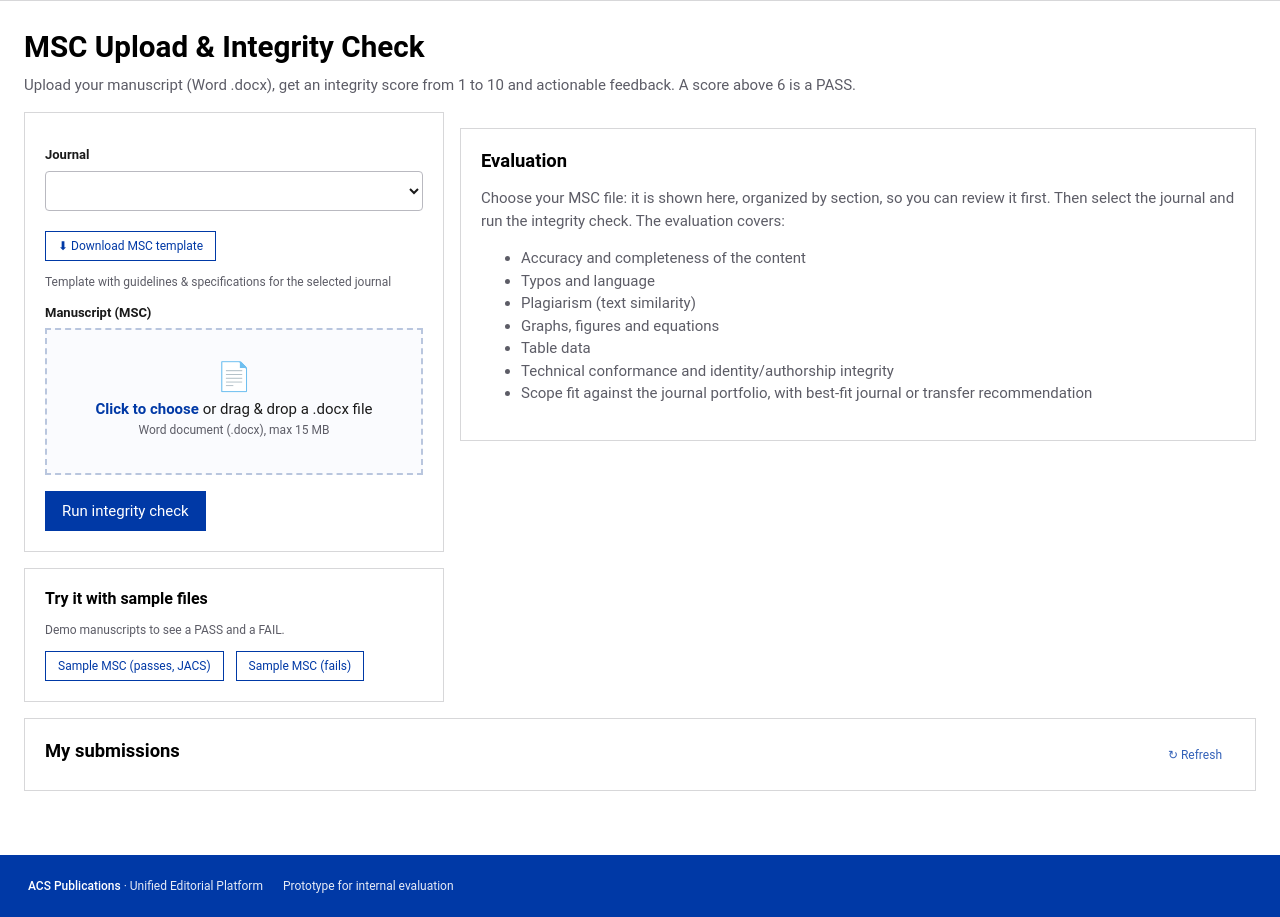
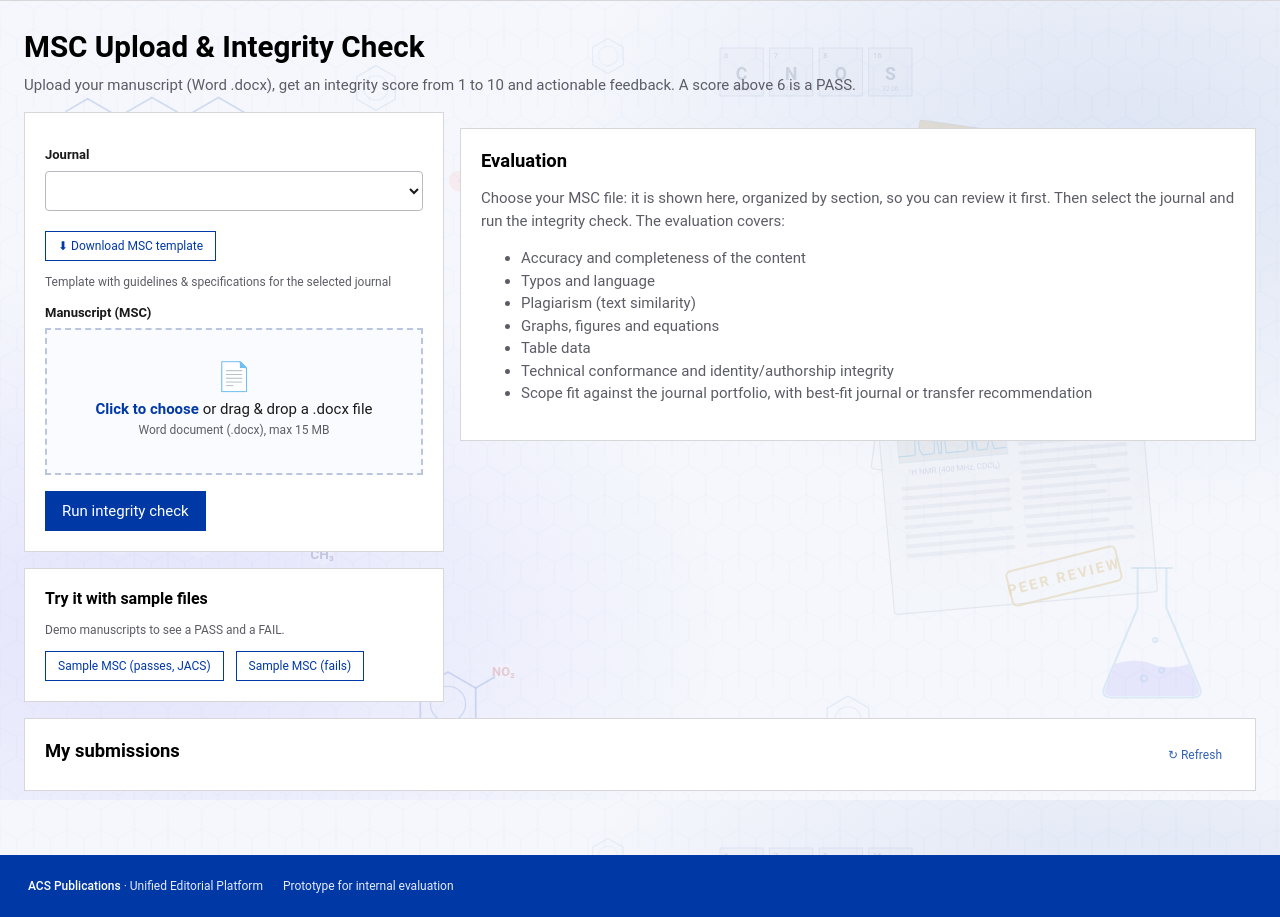
Before and after one commit to avishek-tronc/Unified-Editorial-Platform-Prototype, a website: page public/author.html in a window 1280 px wide. Drawn offline with Linux system fonts and the light colour scheme; no server answers; a web font is replaced by a local one.

Commit message:
App pages: light shade of the chemistry journals background
Adds public/img/chem-journals-bg-light.svg, a light recolour of the login
artwork at low opacity, fixed behind the Author, Editor dashboard, review
and usage-metrics pages. Cards, tables and the manuscript stay solid white.

Co-Authored-By: Claude Opus 5.5 <noreply@anthropic.com>
Claude-Session: https://claude.ai/code/session_013UyawfsFCKgGfe1g3EVMBT

```diff
--- a/public/css/acs-theme.css
+++ b/public/css/acs-theme.css
@@ -39,6 +39,9 @@
 }
 
 body { font-family: Roboto, Helvetica, Arial, sans-serif; font-size: 15px; color: var(--pubs-ink); background: #fff; }
+/* Light shade of the login page's chemistry/journal artwork behind every app page.
+   Fixed so it stays put while content scrolls; cards and tables stay solid white. */
+body { background: #f5f7fc url("/img/chem-journals-bg-light.svg") center / cover no-repeat fixed; }
 h1, h2, h3 { color: #000; font-weight: 600; }
 h1 { font-size: 1.85rem; }
 a { color: var(--pubs-link); }
```
Also changed, not shown: public/img/chem-journals-bg-light.svg (added).
